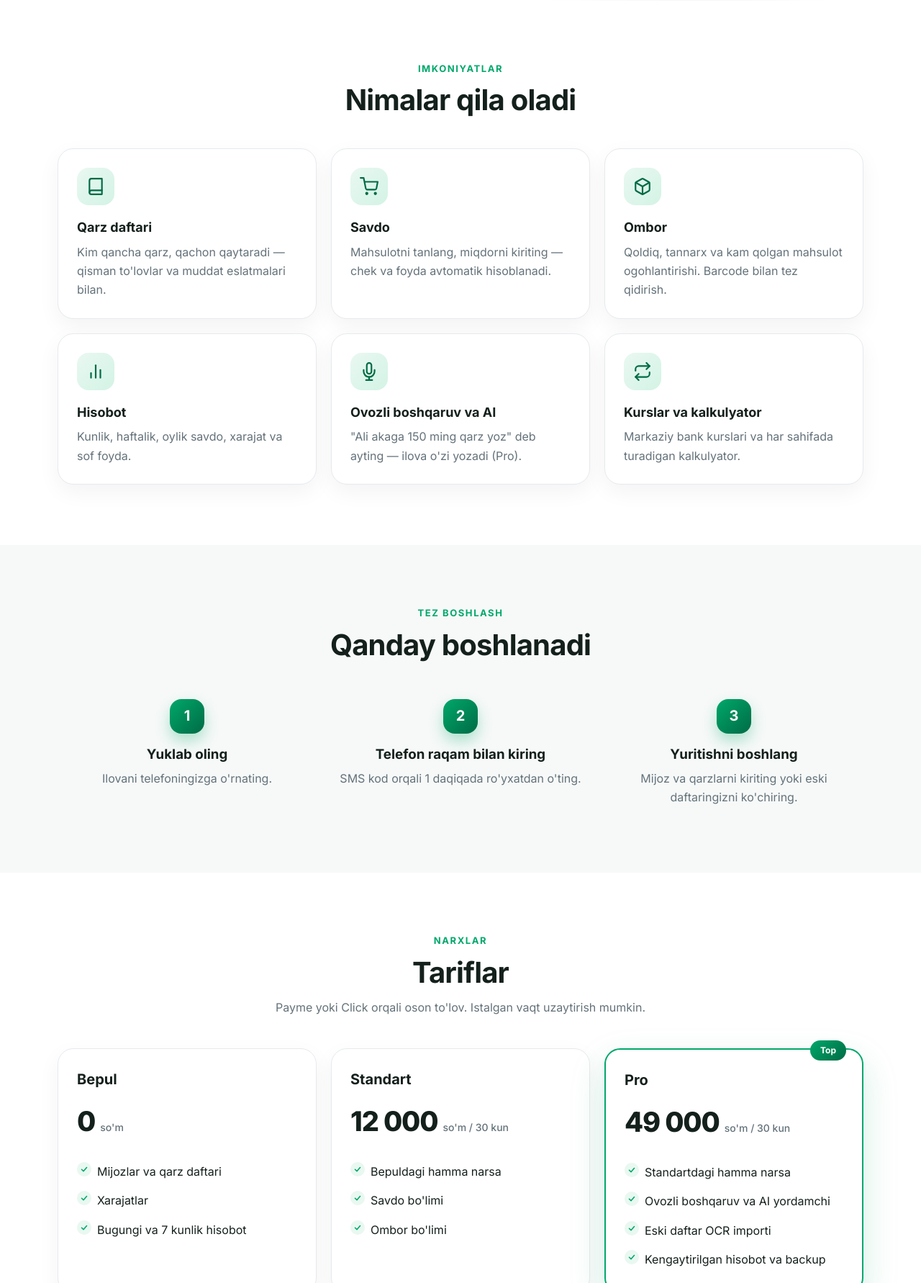
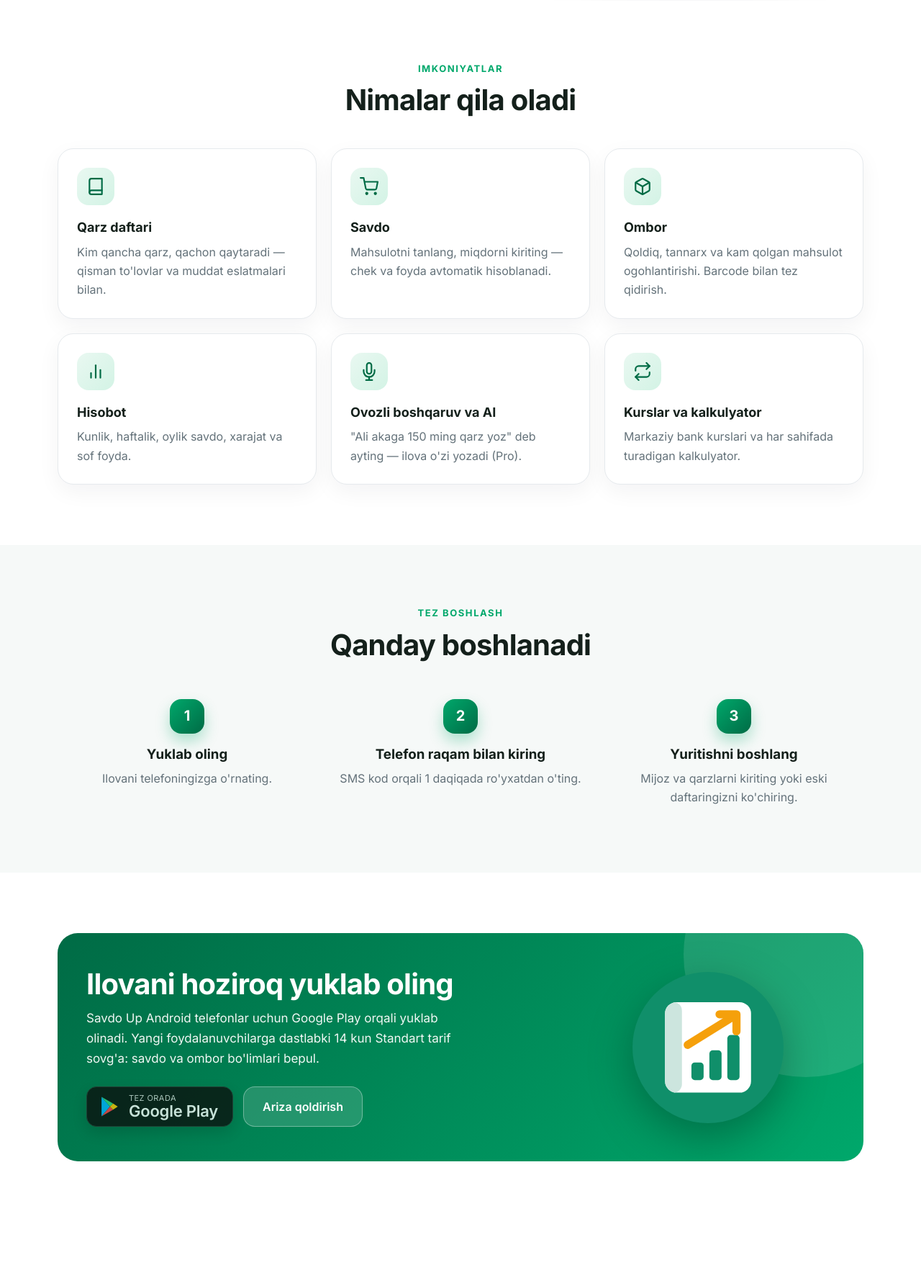
Before and after one commit to broraxmonovv/savdodaftari, a Laravel app: page / in a window 1280 px wide. Shown: the part 812-2594 px from the top of the page at 72% size. Run offline with Laravel 12, Linux system fonts and the light colour scheme; data comes from the database, SQL or seed files in the repository.

Commit message:
Sayt: Google Play tugmasi va 'Yuklab olish' bo'limi (havola bo'lmasa 'Tez orada')
Co-Authored-By: Claude Sonnet 5.5 <noreply@anthropic.com>
Claude-Session: https://claude.ai/code/session_01QyqViFYCu1Hh9sYAEvVKrj

```diff
--- a/sotuvdaftari-backend/lang/ru/site.php
+++ b/sotuvdaftari-backend/lang/ru/site.php
@@ -2,7 +2,7 @@
 
 return [
     'brand' => 'Savdo Up',
-    'nav' => ['features' => 'Возможности', 'plans' => 'Тарифы', 'faq' => 'Вопросы', 'contact' => 'Оставить заявку'],
+    'nav' => ['features' => 'Возможности', 'plans' => 'Тарифы', 'download' => 'Скачать', 'faq' => 'Вопросы', 'contact' => 'Оставить заявку'],
     'hero' => [
         'title' => 'Умная тетрадь для торговца — в вашем телефоне',
         'subtitle' => 'Ведите долги, клиентов, продажи, склад и расходы без бумажной тетради, в 2–3 нажатия. Прибыль и долги всегда перед глазами.',
@@ -21,6 +21,10 @@ return [
             ['icon' => 'mic', 'title' => 'Голос и AI', 'text' => 'Скажите «Запиши Али 150 тысяч долга» — приложение запишет само (Pro).'],
             ['icon' => 'exchange', 'title' => 'Курсы и калькулятор', 'text' => 'Курсы Центробанка и калькулятор, который всегда под рукой.'],
         ],
+    ],
+    'download' => [
+        'title' => 'Скачайте приложение прямо сейчас',
+        'text' => 'Savdo Up для Android скачивается через Google Play. Новым пользователям первые 14 дней — тариф «Стандарт» в подарок: разделы «Продажи» и «Склад» бесплатно.',
     ],
     'steps' => [
         'title' => 'Как начать',
--- a/sotuvdaftari-backend/lang/uz/site.php
+++ b/sotuvdaftari-backend/lang/uz/site.php
@@ -2,7 +2,7 @@
 
 return [
     'brand' => 'Savdo Up',
-    'nav' => ['features' => 'Imkoniyatlar', 'plans' => 'Tariflar', 'faq' => 'Savol-javob', 'contact' => 'Ariza qoldirish'],
+    'nav' => ['features' => 'Imkoniyatlar', 'plans' => 'Tariflar', 'faq' => 'Savol-javob', 'download' => 'Yuklab olish', 'contact' => 'Ariza qoldirish'],
     'hero' => [
         'title' => 'Bozorchi uchun telefon ichidagi aqlli daftar',
         'subtitle' => 'Qarz, mijoz, savdo, ombor va xarajatlarni qog\'oz daftarsiz, 2–3 bosishda yuriting. Foyda va qarzlaringiz doim ko\'z oldingizda.',
@@ -21,6 +21,10 @@ return [
             ['icon' => 'mic', 'title' => 'Ovozli boshqaruv va AI', 'text' => '"Ali akaga 150 ming qarz yoz" deb ayting — ilova o\'zi yozadi (Pro).'],
             ['icon' => 'exchange', 'title' => 'Kurslar va kalkulyator', 'text' => 'Markaziy bank kurslari va har sahifada turadigan kalkulyator.'],
         ],
+    ],
+    'download' => [
+        'title' => 'Ilovani hoziroq yuklab oling',
+        'text' => 'Savdo Up Android telefonlar uchun Google Play orqali yuklab olinadi. Yangi foydalanuvchilarga dastlabki 14 kun Standart tarif sovg\'a: savdo va ombor bo\'limlari bepul.',
     ],
     'steps' => [
         'title' => 'Qanday boshlanadi',
--- a/sotuvdaftari-backend/resources/views/site/landing.blade.php
+++ b/sotuvdaftari-backend/resources/views/site/landing.blade.php
@@ -58,6 +58,21 @@
         .chip.a { left:-48px; top:22%; } .chip.b { right:-40px; bottom:26%; animation-delay:-3s; }
         @keyframes float { 0%,100% { transform:translateY(0); } 50% { transform:translateY(-10px); } }
         @media (prefers-reduced-motion:reduce) { .chip { animation:none; } html { scroll-behavior:auto; } }
+        .play-badge { display:inline-flex; align-items:center; gap:12px; background:#0b0f0d; color:#fff; border-radius:14px; padding:9px 20px 9px 16px; border:1px solid #2a3330; text-decoration:none; transition:transform .15s, box-shadow .15s; box-shadow:0 8px 22px rgba(0,0,0,.18); }
+        a.play-badge:hover { transform:translateY(-2px); box-shadow:0 14px 28px rgba(0,0,0,.24); }
+        .play-badge span { display:flex; flex-direction:column; line-height:1.1; text-align:left; }
+        .play-badge small { font-size:11px; letter-spacing:.04em; opacity:.85; text-transform:uppercase; }
+        .play-badge b { font-size:22px; letter-spacing:-.01em; font-weight:600; }
+        .play-badge.soon { opacity:.78; cursor:default; }
+        .play-official { display:inline-flex; position:relative; } .play-official img { display:block; height:56px; width:auto; }
+        .play-official.soon { opacity:.78; } .play-official em { position:absolute; right:-6px; top:-10px; background:var(--g); color:#fff; font-style:normal; font-size:11px; font-weight:700; padding:2px 8px; border-radius:999px; }
+        .download { position:relative; overflow:hidden; border-radius:28px; background:linear-gradient(135deg,var(--gd),var(--g)); color:#fff; padding:48px 40px; display:grid; grid-template-columns:1.3fr .7fr; gap:32px; align-items:center; }
+        .download::after { content:''; position:absolute; width:340px; height:340px; right:-90px; top:-140px; border-radius:50%; background:rgba(255,255,255,.12); }
+        .download h2 { text-align:left; color:#fff; margin:0 0 10px; } .download p { margin:0 0 24px; opacity:.94; font-size:17px; max-width:520px; position:relative; z-index:1; }
+        .download .actions { display:flex; gap:14px; flex-wrap:wrap; align-items:center; position:relative; z-index:1; }
+        .download .logo-big { justify-self:center; width:min(210px,50vw); position:relative; z-index:1; filter:drop-shadow(0 20px 30px rgba(0,0,0,.28)); }
+        .download .btn.ghost { background:rgba(255,255,255,.14); color:#fff; border:1px solid rgba(255,255,255,.35); }
+        @media (max-width:760px) { .download { grid-template-columns:1fr; padding:36px 24px; text-align:left; } .download .logo-big { display:none; } }
         section { padding:84px 0; }
         section.alt { background:var(--soft); }
         .eyebrow { display:block; text-align:center; color:var(--g); font-weight:700; font-size:13px; letter-spacing:.12em; text-transform:uppercase; margin-bottom:10px; }
@@ -102,6 +117,7 @@
             <span class="links">
                 <a href="#features">{{ __('site.nav.features') }}</a>
                 <a href="#plans">{{ __('site.nav.plans') }}</a>
+                <a href="#download">{{ __('site.nav.download') }}</a>
                 <a href="#faq">{{ __('site.nav.faq') }}</a>
             </span>
             <span class="lang">
@@ -120,7 +136,7 @@
                 <h1>{{ __('site.hero.title') }}</h1>
                 <p class="lead">{{ __('site.hero.subtitle') }}</p>
                 <div class="cta">
-                    @if($site['android_url'])<a class="btn" href="{{ $site['android_url'] }}">@include('site.icon', ['name' => 'play', 'size' => 16]) {{ __('site.hero.android') }}</a>@endif
+                    @include('site.play-badge', ['url' => $site['android_url'], 'lang' => $lang])
                     @if($site['ios_url'])<a class="btn" href="{{ $site['ios_url'] }}">@include('site.icon', ['name' => 'phone', 'size' => 16]) {{ __('site.hero.ios') }}</a>@endif
                     <a class="btn {{ ($site['android_url'] || $site['ios_url']) ? 'ghost' : '' }}" href="#contact">{{ __('site.hero.cta_request') }}</a>
                 </div>
@@ -162,6 +178,23 @@
                 @foreach(__('site.steps.items') as $i => $step)
                     <div class="step"><div class="n">{{ $i + 1 }}</div><h3>{{ $step['title'] }}</h3><p style="color:var(--mut);margin:0">{{ $step['text'] }}</p></div>
                 @endforeach
+            </div>
+        </div>
+    </section>
+
+    <section id="download">
+        <div class="container">
+            <div class="download">
+                <div>
+                    <h2>{{ __('site.download.title') }}</h2>
+                    <p>{{ __('site.download.text') }}</p>
+                    <div class="actions">
+                        @include('site.play-badge', ['url' => $site['android_url'], 'lang' => $lang])
+                        @if($site['ios_url'])<a class="btn ghost" href="{{ $site['ios_url'] }}">@include('site.icon', ['name' => 'phone', 'size' => 16]) {{ __('site.hero.ios') }}</a>@endif
+                        <a class="btn ghost" href="#contact">{{ __('site.hero.cta_request') }}</a>
+                    </div>
+                </div>
+                <img class="logo-big" src="{{ asset('brand/logo.svg') }}" alt="{{ __('site.brand') }}" width="210" height="210">
             </div>
         </div>
     </section>
--- /dev/null
+++ b/sotuvdaftari-backend/resources/views/site/play-badge.blade.php
@@ -0,0 +1,26 @@
+{{--
+    Google Play tugmasi. Foydalanish: @include('site.play-badge', ['url' => $site['android_url'], 'lang' => $lang])
+    Rasmiy badge (https://play.google.com/intl/en_us/badges/) faylini `public/brand/google-play-badge.svg` yoki `.png` nomi bilan
+    qo'ysangiz, shu ishlatiladi; bo'lmasa quyidagi o'xshash tugma chiziladi. Havola bo'sh bo'lsa — "Tez orada".
+--}}
+@php
+    $official = collect(['svg', 'png'])->first(fn ($e) => file_exists(public_path("brand/google-play-badge.$e")));
+    $soon = $lang === 'ru' ? 'Скоро' : 'Tez orada';
+    // Havola bor bo'lsa "Android uchun", yo'q bo'lsa "Tez orada"
+    $label = $url ? __('site.hero.android') : $soon;
+@endphp
+@if($official)
+    @if($url)<a class="play-official" href="{{ $url }}" rel="noopener" target="_blank"><img src="{{ asset("brand/google-play-badge.$official") }}" alt="Google Play — {{ $label }}" height="56"></a>
+    @else<span class="play-official soon" title="{{ $soon }}"><img src="{{ asset("brand/google-play-badge.$official") }}" alt="Google Play" height="56"><em>{{ $soon }}</em></span>@endif
+@else
+    @php($tag = $url ? 'a' : 'span')
+    <{{ $tag }} class="play-badge {{ $url ? '' : 'soon' }}" @if($url) href="{{ $url }}" rel="noopener" target="_blank" @endif aria-label="Google Play — {{ $label }}" title="{{ $label }}">
+        <svg width="30" height="32" viewBox="0 0 512 512" aria-hidden="true" focusable="false">
+            <polygon points="70,25 70,487 270,256" fill="#00b4ff"/>
+            <polygon points="70,25 345,182 270,256" fill="#2fd27d"/>
+            <polygon points="70,487 345,330 270,256" fill="#ff3a44"/>
+            <polygon points="345,182 455,256 345,330 270,256" fill="#ffc400"/>
+        </svg>
+        <span><small>{{ $url ? ($lang === 'ru' ? 'Доступно в' : 'Yuklab oling') : $soon }}</small><b>Google Play</b></span>
+    </{{ $tag }}>
+@endif
```
Also changed, not shown: sotuvdaftari-backend/tests/Feature/SiteTest.php (+4 -1 lines), sotuvdaftari-backend/README.md.
